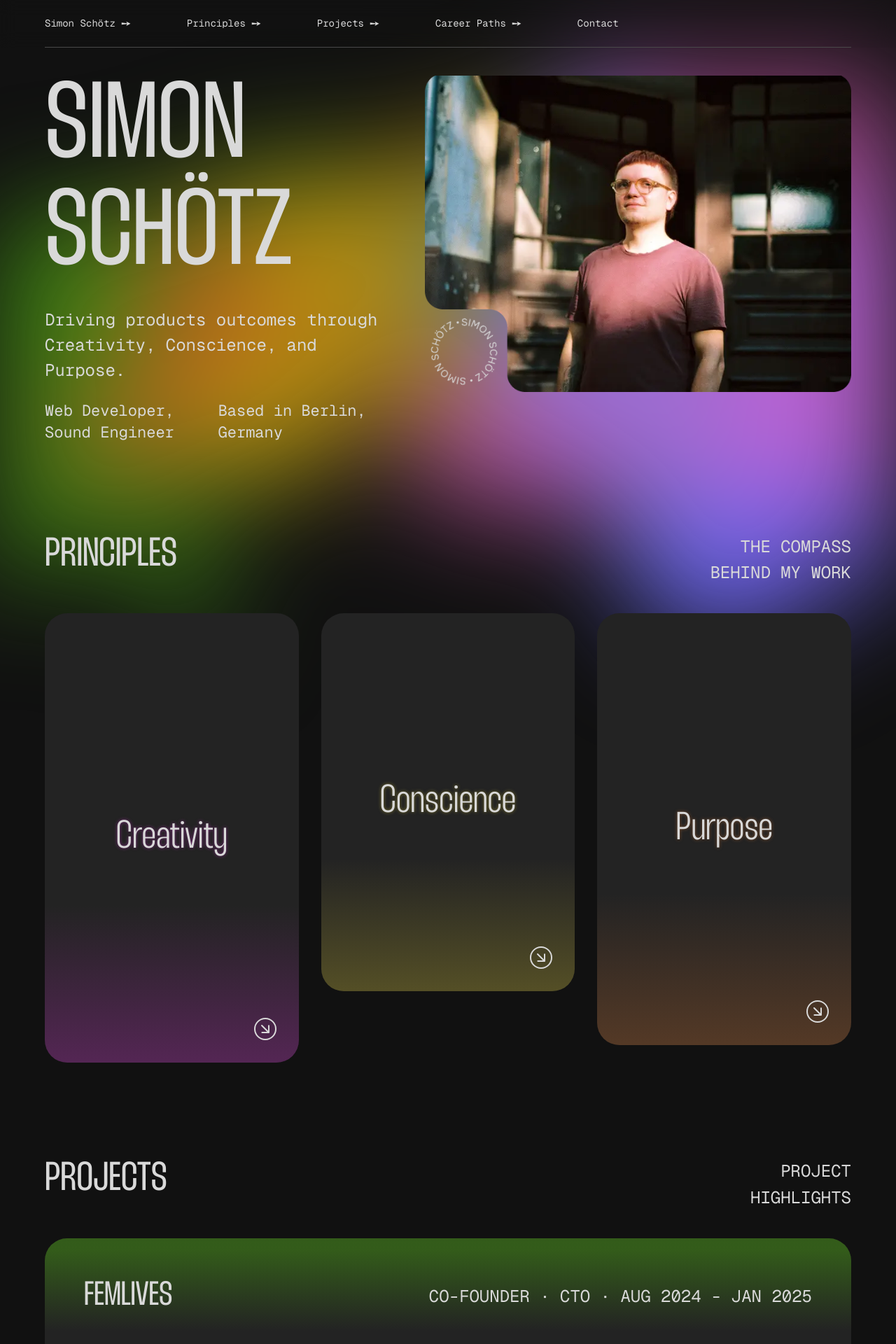
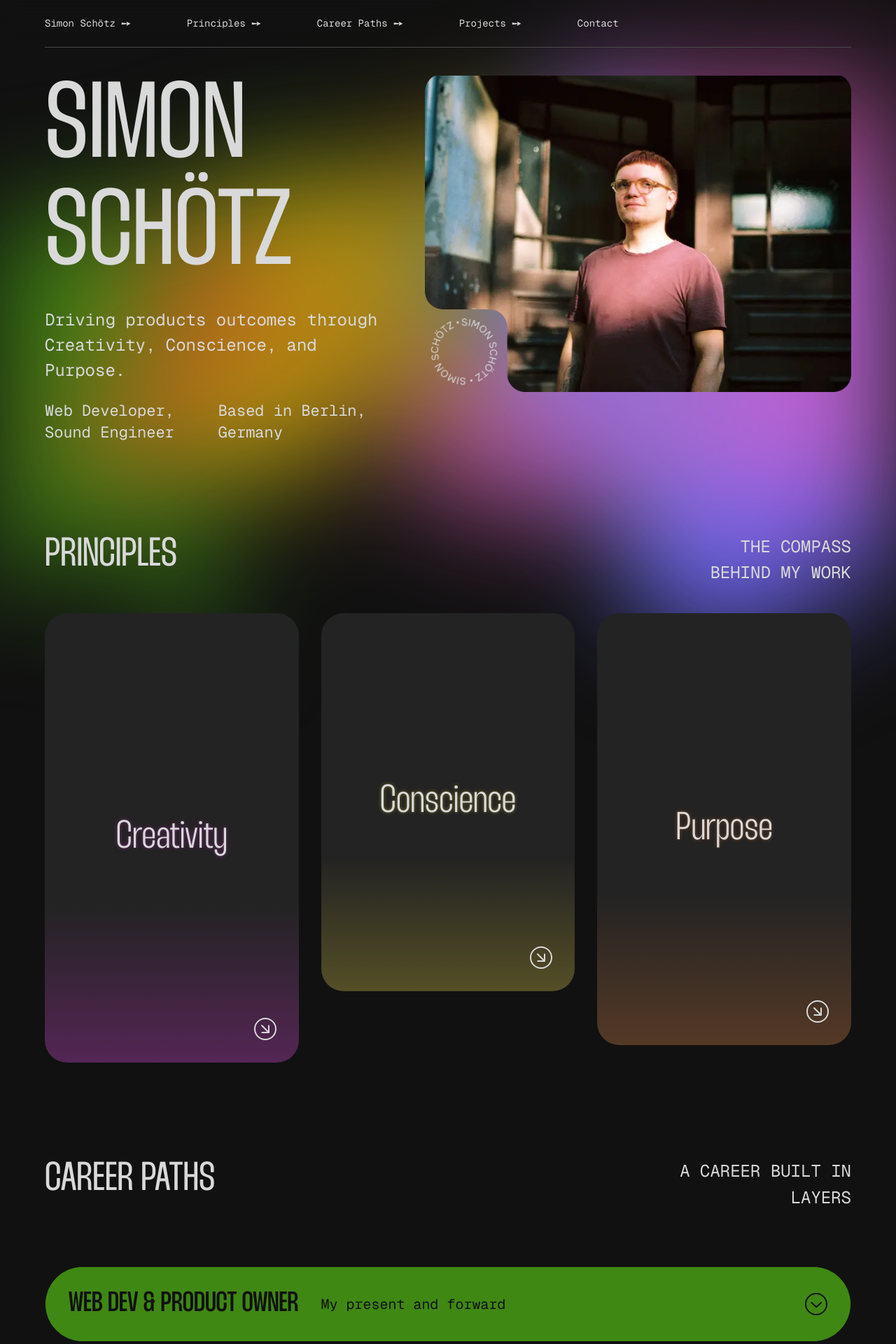
Before and after one commit to SimonSchoetz/simon-schoetz-website-2025, a Next.js app: page / in a window 1280 px wide. Shown: the top 1920 px of the page at 70% size. Built offline with nearby package versions, Linux system fonts and the light colour scheme.

Commit message:
switch sections

```diff
--- a/app/(main)/page.tsx
+++ b/app/(main)/page.tsx
@@ -17,9 +17,9 @@ const MainPage: NextPage = () => {
 
       <PrinciplesSection />
 
+      <CareerPathsSection />
+
       <ProjectsSection />
-
-      <CareerPathsSection />
 
       <ContactSection />
     </main>
--- a/components/navigation/Navigation.tsx
+++ b/components/navigation/Navigation.tsx
@@ -15,12 +15,12 @@ const navItems: NavItem[] = [
     label: 'Principles',
   },
   {
+    id: 'career-paths',
+    label: 'Career Paths',
+  },
+  {
     id: 'projects',
     label: 'Projects',
-  },
-  {
-    id: 'career-paths',
-    label: 'Career Paths',
   },
   {
     id: 'contact',
```
